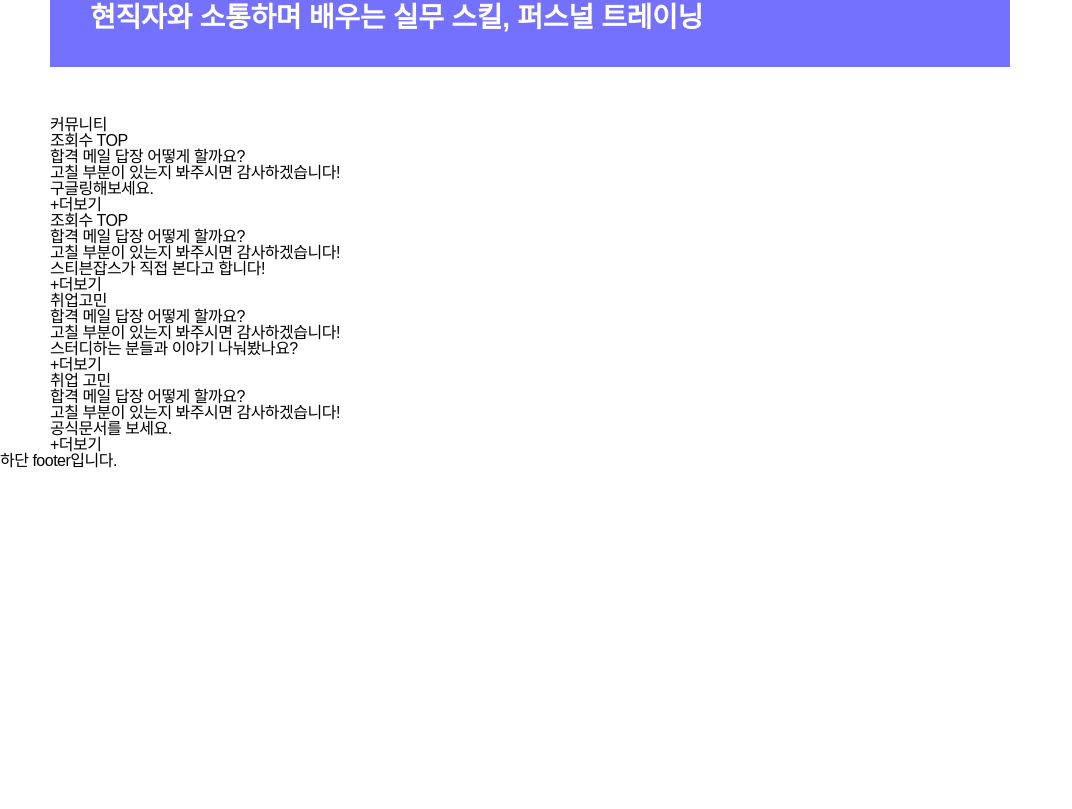
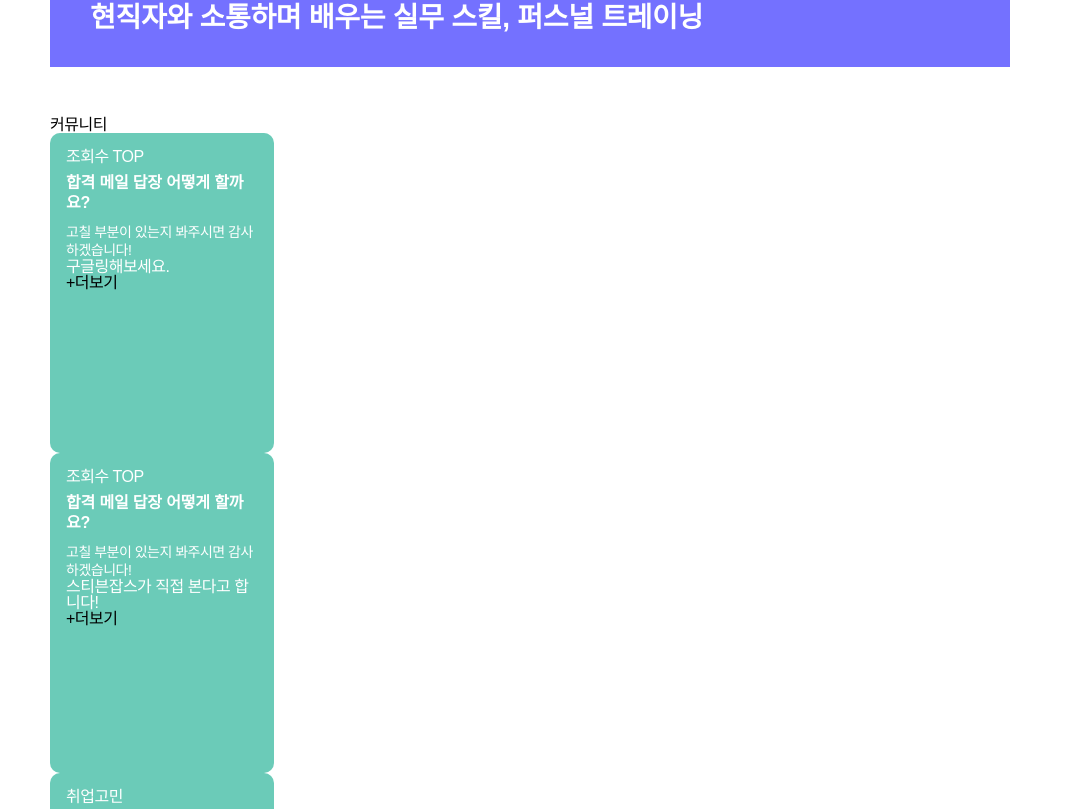
Before and after one commit to JangSaeYoung/my-caffein, a React (Create React App) app: page / in a window 1280 px wide. Shown: the part 1391-2200 px from the top of the page, without its empty margins (0-1072 px from the left). Before the commit the page ends 1860 px from the top, so only its background shows below. Built offline with nearby package versions, Linux system fonts and the light colour scheme.

Commit message:
[Feat]CommunityCard: 카드 레이아웃 구성

```diff
--- a/src/components/CommunityCard/CommunityCard.tsx
+++ b/src/components/CommunityCard/CommunityCard.tsx
@@ -1,6 +1,7 @@
 import styled from "styled-components";
 import { InCommunity } from "../../types/type";
 import { Link } from "react-router-dom";
+import fonts from "styles/fonts";
 
 interface IncoProps {
   commu: InCommunity;
@@ -8,11 +9,11 @@ interface IncoProps {
 
 const CommunityCard = ({ commu }: IncoProps) => {
   return (
-    <CardContainer>
-      <div className="comu-content">
-        <div className="commu-tag">{commu.tags}</div>
-        <div className="commu-title">{commu.title}</div>
-        <div className="commu-questions">{commu.questions}</div>
+    <Container>
+      <div className="content">
+        <div className="tag">{commu.tags}</div>
+        <div className="title">{commu.title}</div>
+        <div className="questions">{commu.questions}</div>
         <div className="commentBox">
           <div className="commu-comments">{commu.comments}</div>
         </div>
@@ -20,103 +21,39 @@ const CommunityCard = ({ commu }: IncoProps) => {
       <Link to="/CommunityDetail">
         <div className="plusBtn">+더보기</div>
       </Link>
-    </CardContainer>
+    </Container>
   );
 };
 
 export default CommunityCard;
 
-const CardContainer = styled.div`
-  /* border: 1px solid #CCCCCC;
-border-radius: 10px;
-
-
-position: relative;
-  height: 280px;
-  background-color: #FFFFFF;
-  border-radius: 10px;
+const Container = styled.div`
   display: flex;
   flex-direction: column;
-  justify-content: flex-start;
+  width: 224px;
+  height: 320px;
+  box-sizing: border-box;
+  background-color: #6bcbb8;
+  border-radius: 10px;
+  padding: 16px;
 
-  .comu-content {
-    padding: 16px;
-    padding-bottom: 0px;
-    z-index: 1;
-
+  .content {
+    color: white;
   }
 
-  .commu-tag {
-    width: 67px;
-    height: 22px;
-    border-radius: 4px;
-    background-color: #7471FF;
-    text-align: center;
-    font-family: 'Noto Sans';
-font-style: normal;
-font-weight: 700;
-font-size: 12px;
-line-height: 14px;
-
-letter-spacing: -0.01em;
-
-color: #FFFFFF;
-display: flex;
-justify-content: center;
-align-items: center;
-
+  .tag {
+    padding-bottom: 8px;
   }
 
-  .commu-title{
-      width: 191px;
-      height: 36px;
-      font-family: 'Noto Sans';
-font-style: normal;
-font-weight: 700;
-font-size: 16px;
-line-height: 18px;
-letter-spacing: -0.01em;
-
+  .title {
+    ${fonts.Body1}
+    font-weight: bold;
+    padding-bottom: 10px;
   }
 
-  .commu-questions {
-    width: 191px;
-    height: 36px;
-    font-family: 'Noto Sans CJK KR';
-font-style: normal;
-font-weight: 400;
-font-size: 14px;
-line-height: 16px;
-
-letter-spacing: -0.01em;
+  .questions {
+    font-size: 14px;
+    font-weight: 400;
+    line-height: 18px;
   }
-
-
-
-.commentBox{
-    background-color: red;
-    margin-top: 67px;
-    margin-bottom: 47px;
-    display: flex;
-    flex-direction: column;
-align-items: flex-start;
-padding: 0px;
-}
-
-
-.plusBtn{
-    text-align: center;
-    height: 14px;
-width: 40.73px;
-
-margin-left: 86.5px;
-margin-right: 96.73px;
-padding-bottom: 16px;
-font-family: 'Roboto';
-font-style: normal;
-font-weight: 400;
-font-size: 12px;
-line-height: 14px;
-color: #24DBAF;
-} */
 `;
```
